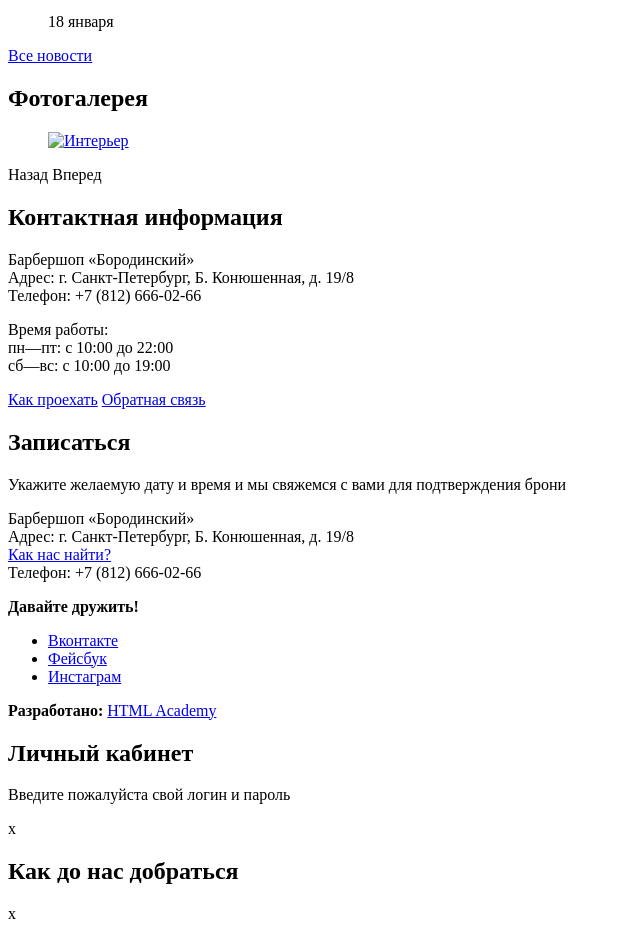
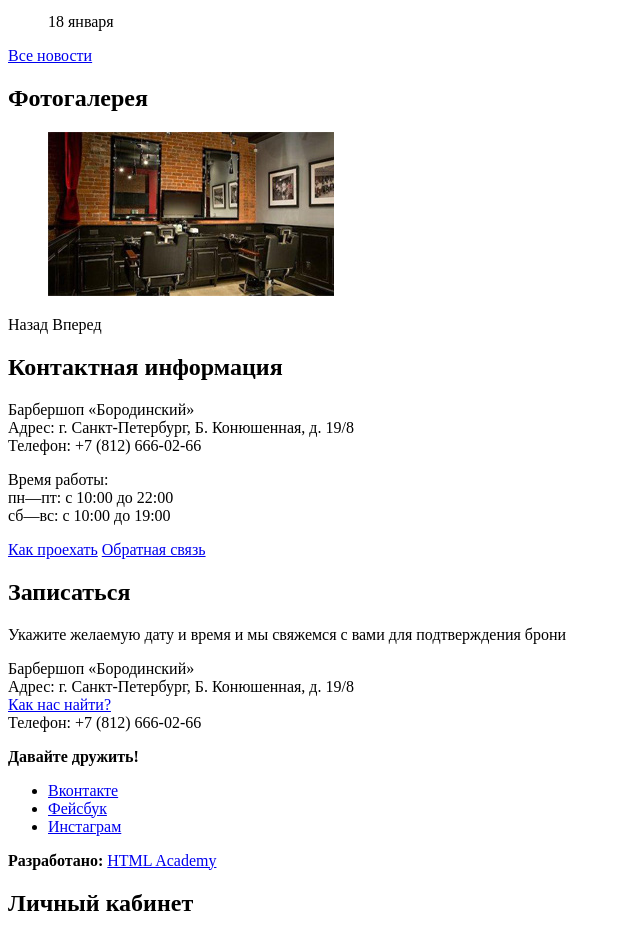
Before and after one commit to Fiialkovskyi/Barbershop, a plain HTML site: page index.html in a window 1280 px wide. Shown: the part 801-1730 px from the top of the page, without its empty margins (0-640 px from the left). Drawn offline with Linux system fonts and the light colour scheme.

Commit message:
пофиксил картинки

```diff
--- a/index.html
+++ b/index.html
@@ -62,7 +62,7 @@
 		<section class="gallery">
 			<h2>Фотогалерея</h2>
 			<figure class="gallery-content">
-				<a href="#"><img src="img/studio.jpg" width="286" height="164" alt="Интерьер"></a>
+				<a href="#"><img src="img/interior.jpg" width="286" height="164" alt="Интерьер"></a>
 			</figure>
 			<span class="botton gallery-botton gallery-botton-back">Назад</span>
 			<span class="botton gallery-botton gallery-botton-next">Вперед</span>
```
Also changed, not shown: img/background.jpg (added), img/interior.jpg (added), img/product-1.jpg (renamed from img/catalog-item-1.jpg), img/product-2.jpg (renamed from img/catalog-item-2.jpg), img/product-3.jpg (renamed from img/catalog-item-3.jpg), img/product-4.jpg (renamed from img/catalog-item-4.jpg), img/product-5.jpg (renamed from img/catalog-item-5.jpg), img/product-6.jpg (renamed from img/catalog-item-6.jpg), img/product-big.jpg (renamed from img/baxter-big.jpg), img/product-small-1.jpg (renamed from img/baxter-small-1.jpg), img/product-small-2.jpg (renamed from img/baxter-small-2.jpg), img/product-small-3.jpg (renamed from img/baxter-small-3.jpg).
